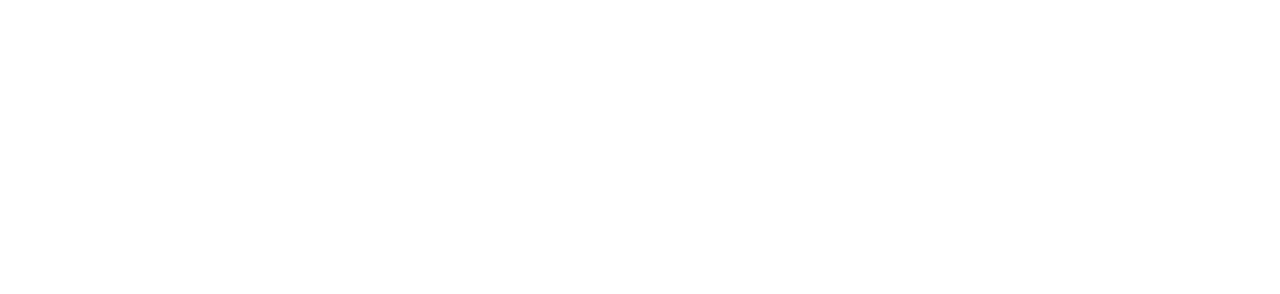
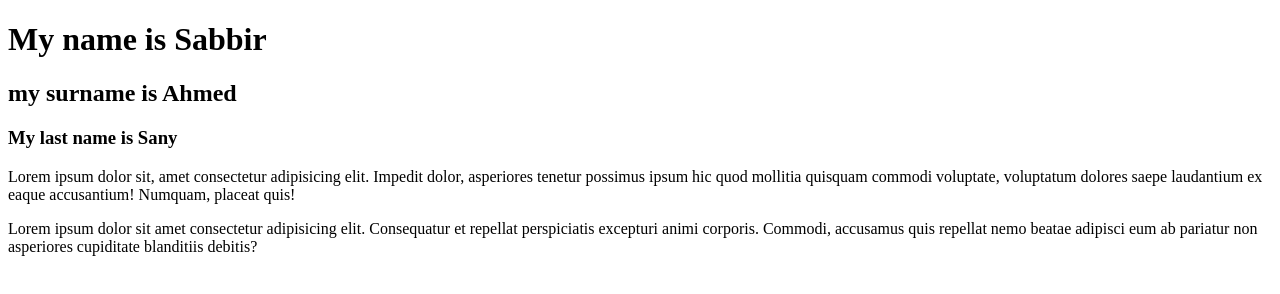
Before and after one commit to sany2345/my-first-git, a plain HTML site: page index.html in a window 1280 px wide. Drawn offline with Linux system fonts and the light colour scheme.

Commit message:
added headers

```diff
--- a/index.html
+++ b/index.html
@@ -5,8 +5,13 @@
     <meta http-equiv="X-UA-Compatible" content="IE=edge">
     <meta name="viewport" content="width=device-width, initial-scale=1.0">
     <title>my first github repo</title>
+    <link rel="stylesheet" href="./style.css">
 </head>
 <body>
-
+    <h1>My name is Sabbir</h1>
+    <h2>my surname is Ahmed</h2>
+    <h3>My last name is Sany</h3>
+    <p>Lorem ipsum dolor sit, amet consectetur adipisicing elit. Impedit dolor, asperiores tenetur possimus ipsum hic quod mollitia quisquam commodi voluptate, voluptatum dolores saepe laudantium ex eaque accusantium! Numquam, placeat quis!</p>
+    <p>Lorem ipsum dolor sit amet consectetur adipisicing elit. Consequatur et repellat perspiciatis excepturi animi corporis. Commodi, accusamus quis repellat nemo beatae adipisci eum ab pariatur non asperiores cupiditate blanditiis debitis?</p>
 </body>
 </html>
```
